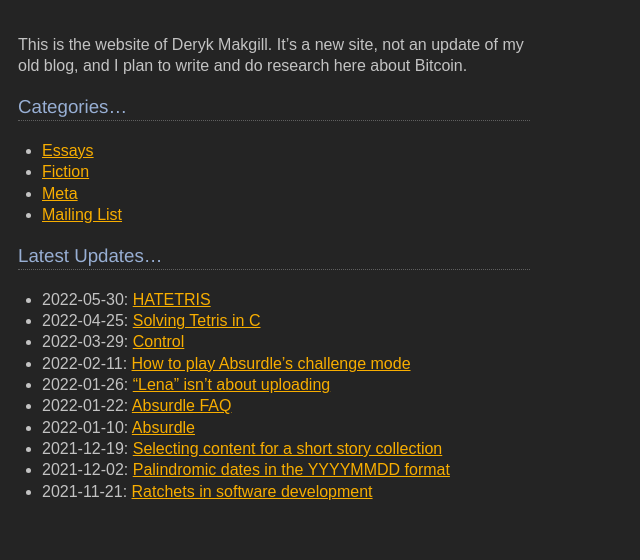
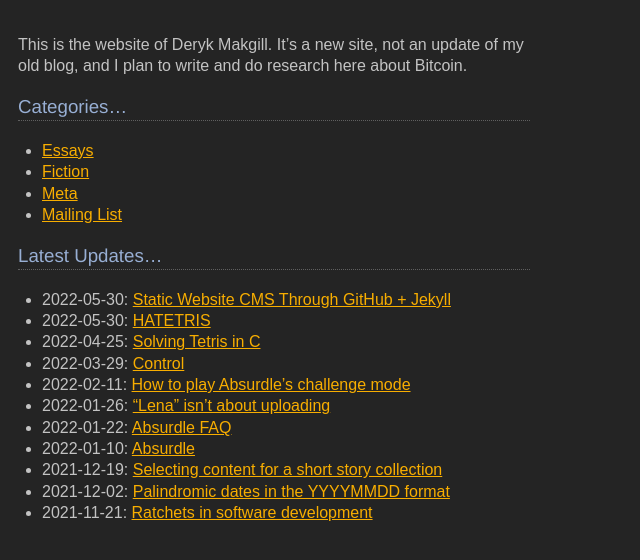
Before and after one commit to dmkgll/dmkgll, a Jekyll site: the page built from index.md, in a window 1280 px wide. Shown: the top 560 px of the page, without its empty margins (0-640 px from the left). Built offline with Jekyll 4.4.1, drawn with Linux system fonts in a browser that asks for light colours.

Commit message:
Update index.md

```diff
--- a/index.md
+++ b/index.md
@@ -13,6 +13,7 @@ This is the website of Deryk Makgill. It's a new site, not an update of my old b
 
 ### Latest Updates...
 
+- 2022-05-30: [Static Website CMS Through GitHub + Jekyll](/)
 - 2022-05-30: [HATETRIS](/)
 - 2022-04-25: [Solving Tetris in C](/)
 - 2022-03-29: [Control](/)
```
